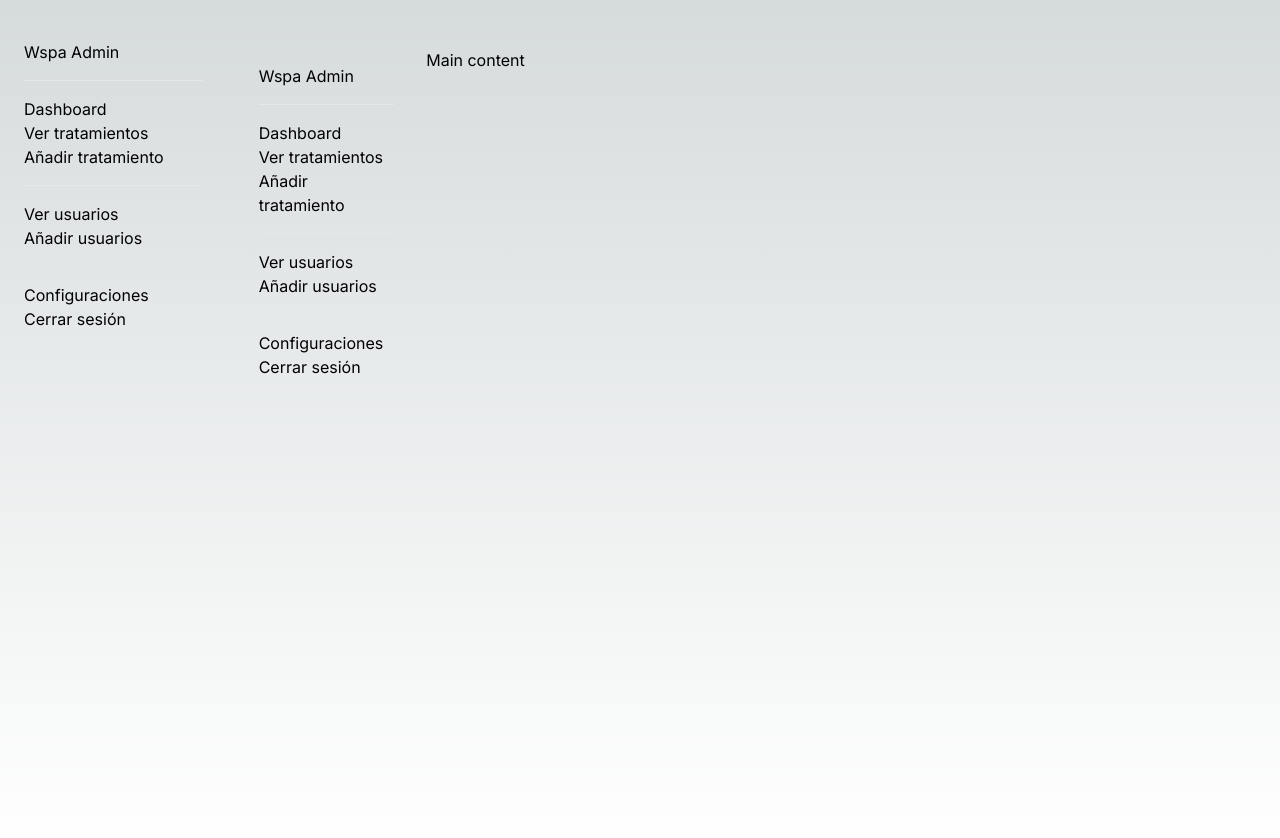
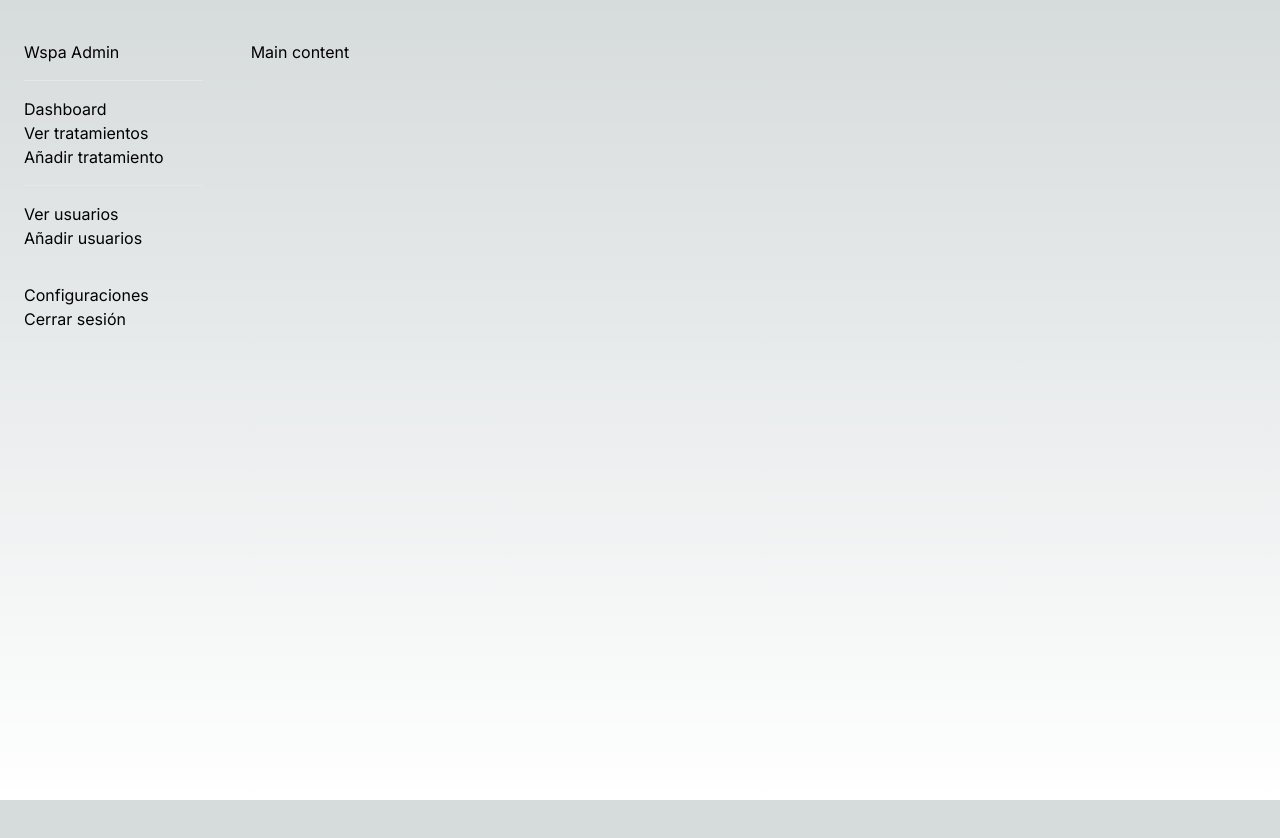
Before and after one commit to ximepaparella/wspa-admin, a Next.js app: page /dashboard in a window 1280 px wide. Shown: the top 838 px of the page. After the commit the page ends 800 px from the top, so only its background shows below. Built offline with nearby package versions, Linux system fonts and the light colour scheme.

Commit message:
Solve error

```diff
--- a/src/app/dashboard/page.tsx
+++ b/src/app/dashboard/page.tsx
@@ -3,13 +3,8 @@ import {NavMenu} from '@/components/navMenu'
 
 export default function Home() {
   return (
-    <main className="flex min-h-screen flex-row p-2 w-full">
-      <div className="flex-none w-2/12 h-14 p-4">
-        <NavMenu/>
-      </div>
       <div className="flex-initial w-10/12 p-4 border-slate-100">
         Main content
       </div>
-    </main>
   )
 }
--- a/src/components/navMenu.tsx
+++ b/src/components/navMenu.tsx
@@ -7,7 +7,7 @@ export function NavMenu() {
     <hr />
       <ul className="py-4">
         <li>
-            <Link href="/">Dashboard</Link></li>
+            <Link href="/dashboard/">Dashboard</Link></li>
         <li><Link href="/dashboard/treatments/">Ver tratamientos</Link></li>
         <li><Link href="/dashboard/treatments/add/">Añadir tratamiento</Link></li>
       </ul>
```
